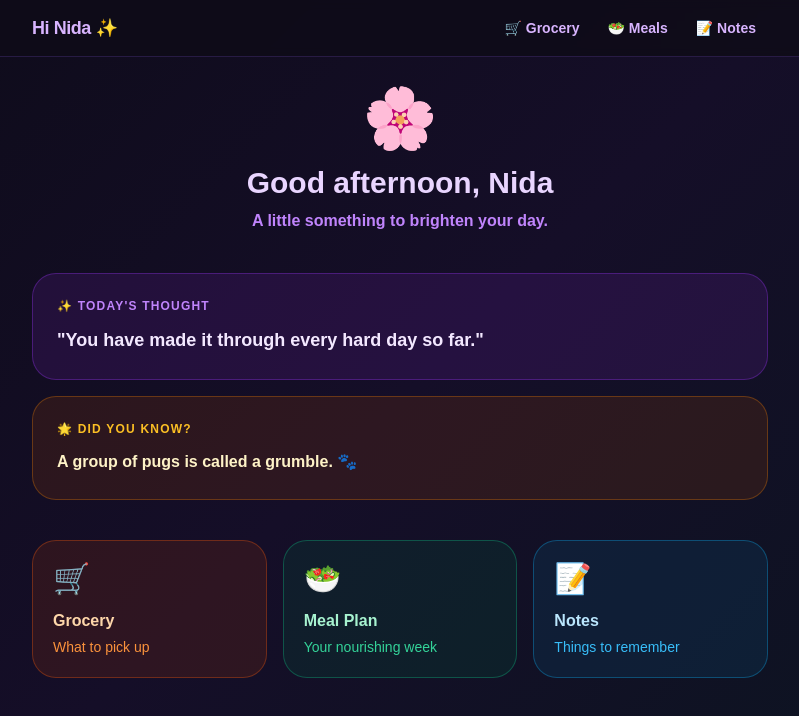
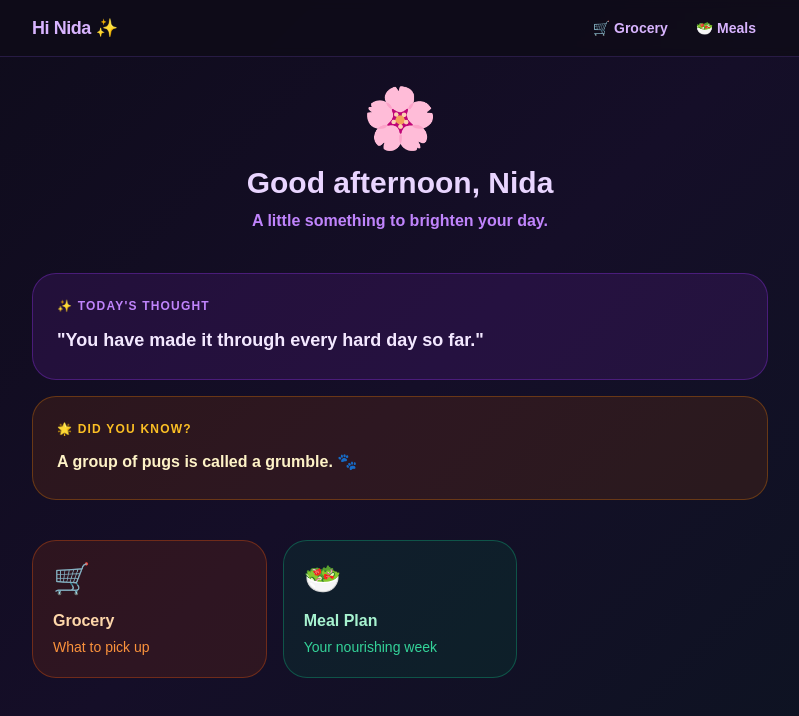
Before and after one commit to thephoenix13/n-health, a Next.js app: page / in a window 1280 px wide. Shown: the top 716 px of the page, without its empty margins (240-1039 px from the left). Built offline with nearby package versions, Linux system fonts and the light colour scheme.

Commit message:
Remove Notes section

```diff
--- a/components/Layout.js
+++ b/components/Layout.js
@@ -4,7 +4,6 @@ import { useRouter } from 'next/router'
 const navItems = [
   { href: '/grocery', label: '🛒 Grocery' },
   { href: '/meal-plan', label: '🥗 Meals' },
-  { href: '/memory', label: '📝 Notes' },
 ]
 
 export default function Layout({ children }) {
--- a/pages/index.js
+++ b/pages/index.js
@@ -58,15 +58,6 @@ export default function Home({ dayIndex }) {
           <h2 className="font-black text-emerald-200 text-base mb-1">Meal Plan</h2>
           <p className="text-emerald-400 text-sm font-medium">Your nourishing week</p>
         </Link>
-        <Link
-          href="/memory"
-          className="rounded-3xl p-5 border hover:shadow-lg hover:-translate-y-1 transition-all"
-          style={{ background: 'rgba(12, 74, 110, 0.25)', borderColor: 'rgba(14, 165, 233, 0.35)' }}
-        >
-          <div className="text-3xl mb-3">📝</div>
-          <h2 className="font-black text-sky-200 text-base mb-1">Notes</h2>
-          <p className="text-sky-400 text-sm font-medium">Things to remember</p>
-        </Link>
       </div>
     </Layout>
   )
--- a/pages/memory.js
+++ /dev/null
@@ -1,28 +0,0 @@
-import fs from 'fs'
-import path from 'path'
-import { marked } from 'marked'
-import Layout from '../components/Layout'
-
-export default function Memory({ content }) {
-  return (
-    <Layout>
-      <div className="mb-8">
-        <div className="text-4xl mb-2">📝</div>
-        <h1 className="text-2xl font-black text-sky-300">Notes</h1>
-        <p className="text-sky-500 font-semibold mt-1">A running log of things to keep in mind</p>
-      </div>
-      <div
-        className="markdown-content rounded-3xl p-6 border"
-        style={{ background: 'rgba(10, 15, 22, 0.8)', borderColor: 'rgba(14, 165, 233, 0.2)' }}
-        dangerouslySetInnerHTML={{ __html: content }}
-      />
-    </Layout>
-  )
-}
-
-export async function getStaticProps() {
-  const filePath = path.join(process.cwd(), 'memory.md')
-  const fileContent = fs.readFileSync(filePath, 'utf-8')
-  const content = marked.parse(fileContent)
-  return { props: { content } }
-}
```
